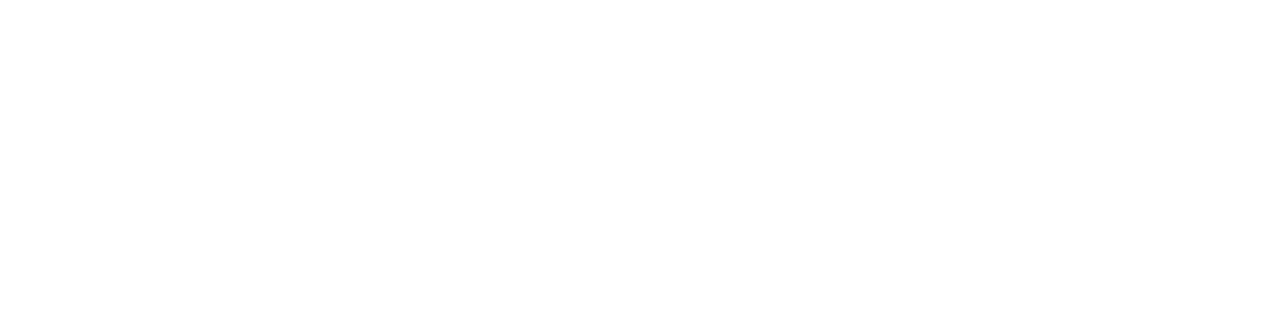
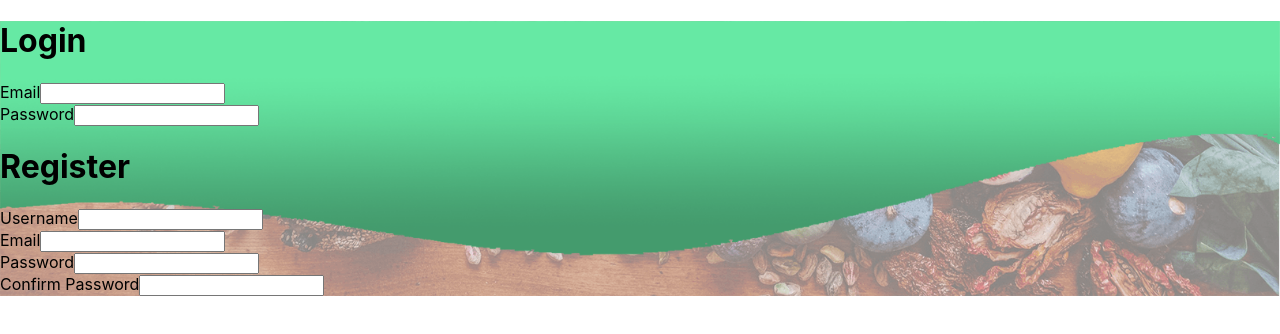
Before and after one commit to RobertsonTanya/Neighborhood-Bartering, a React (Create React App) app in the folder client/: page /loginreg in a window 1280 px wide. Before the commit this address had no page. Shown: the top 334 px of the page. Built offline with nearby package versions, Linux system fonts and the light colour scheme.

Commit message:
starting the login and register FE

```diff
--- a/client/src/App.js
+++ b/client/src/App.js
@@ -4,6 +4,7 @@ import CreateItemForm from './components/CreateItemForm';
 import Dashboard from './components/Dashboard';
 import Requests from './components/RequestPage';
 import MyItemsDisplay from './components/MyItemsDisplay';
+import LoginReg from './components/LoginReg';
 
 import './styles/App.css';
 
@@ -15,9 +16,10 @@ function App() {
       <BrowserRouter>
         <Routes>
           <Route path="/" element={<Dashboard />} default />
-          <Route path="/requests" element={<Requests />} default />
-          <Route path="/create" element={<CreateItemForm />} default />
-          <Route path="/myitems" element={<MyItemsDisplay />} default/>
+          <Route path="/loginreg" element={<LoginReg />} />
+          <Route path="/requests" element={<Requests />}  />
+          <Route path="/create" element={<CreateItemForm />}  />
+          <Route path="/myitems" element={<MyItemsDisplay />} />
         </Routes>
       </BrowserRouter>
     </div>
--- /dev/null
+++ b/client/src/components/Login.js
@@ -0,0 +1,55 @@
+import React, { useEffect, useState } from 'react';
+import axios from 'axios';
+import { useNavigate } from 'react-router-dom';
+
+import styles from "../styles/login.module.css";
+
+const Login = () => {
+    const navigate = useNavigate();
+
+    const [email, setEmail] = useState("");
+    const [password, setPassword] = useState("");
+    const [errorMessage, setErrorMessage] = useState("");
+
+
+    const login = (e) => {
+        e.preventDefault();
+
+        axios.post("http://localhost:8000/api/users/login",
+        {
+            email: email,
+            password: password,
+        },
+        {
+            withCredentials: true
+        })
+        .then((res) => {
+            console.log(res, "res");
+            console.log(res.data, "is res data!");
+            navigate("/");
+        })
+        .catch((err) => {
+            console.log(err);
+            setErrorMessage(err.response.data.message);
+        })
+    }
+
+    return (
+        <div>
+            <h1>Login</h1>
+            {errorMessage ? <p className="error">{errorMessage}</p> : null}
+            <form onSubmit={login}>
+                <div>
+                    <label>Email</label>
+                    <input type="email" name="email" value={email} onChange={(e) => setEmail(e.target.value)} />
+                </div>
+                <div>
+                    <label>Password</label>
+                    <input type="password" name="password" value={password} onChange={(e) => setPassword(e.target.value)} />
+                </div>
+            </form>
+        </div>
+    )
+}
+
+export default Login;
--- /dev/null
+++ b/client/src/components/LoginReg.js
@@ -0,0 +1,15 @@
+import React from 'react';
+
+import Login from './Login';
+import Registration from './Registration';
+
+const LoginReg = (props) => {
+  return (
+    <div>
+        <Login />
+        <Registration />
+    </div>
+  )
+}
+
+export default LoginReg
--- /dev/null
+++ b/client/src/components/Registration.js
@@ -0,0 +1,98 @@
+import React, { useEffect, useState } from 'react';
+import axios from 'axios';
+
+import styles from "../styles/registration.module.css";
+
+
+
+const Registration = (props) => {
+    const [confirmReg, setConfirmReg] = useState("");
+    const [errors, setErrors] = useState({});
+    const [user, setUser] = useState({
+        username: "",
+        email: "",
+        password: "",
+        confirmPassword: ""
+    });
+
+    const handleChange = (e) => {
+        setUser({
+            ...user,
+            [e.target.name]: e.target.value,
+        })
+    }
+    const register = (e) => {
+        e.preventDefault();
+
+        axios.post("http://localhost:8000/api/users/register",
+        user,
+        {
+            withCredentials: true
+        })
+        .then((res) => {
+            console.log(res.data);
+            setUser({
+                username: "",
+                email: "",
+                password: "",
+                confirmPassword: ""
+            });
+            setConfirmReg(
+                "Thank you for registering, you can now log in!",
+            );
+            setErrors({});
+        })
+        .catch((err) => {
+            console.log(err);
+            setErrors(err.response.data.errors);
+        })
+    }
+
+
+    return (
+        <div>
+            <h1>Register</h1>
+            {confirmReg ? <h4 className={styles.confirmReg}>{confirmReg}</h4> : null}
+            <form onSubmit={register}>
+                <div>
+                    <label>Username</label>
+                    {errors.username ? (
+                        <span className="error">
+                            {errors.username.message}
+                        </span>
+                    ) : null}
+                    <input type="text" name="username" value={user.username} onChange={(e) => handleChange(e)} />
+                </div>
+                <div>
+                    <label>Email</label>
+                    {errors.email ? (
+                        <span className="error">
+                            {errors.email.message}
+                        </span>
+                    ) : null}
+                    <input type="email" name="email" value={user.email} onChange={(e) => handleChange(e)} />
+                </div>
+                <div>
+                    <label>Password</label>
+                    {errors.password ? (
+                        <span className="error">
+                            {errors.password.message}
+                        </span>
+                    ) : null}
+                    <input type="password" name="password" value={user.password} onChange={(e) => handleChange(e)} />
+                </div>
+                <div>
+                    <label>Confirm Password</label>
+                    {errors.confirmPassword ? (
+                        <span className="error">
+                            {errors.confirmPassword.message}
+                        </span>
+                    ) : null}
+                    <input type="password" name="confirmPassword" value={user.confirmPassword} onChange={(e) => handleChange(e)} />
+                </div>
+            </form>
+        </div>
+    )
+}
+
+export default Registration;
--- a/client/src/styles/App.css
+++ b/client/src/styles/App.css
@@ -8,3 +8,14 @@
   max-width: 1200px;
   margin: 20px auto;
 }
+
+.success {
+  background-color: #9ffbcd;
+  border-radius: 2px;
+  font-weight: 600;
+}
+
+.error {
+  color: darkred;
+  font-weight: 600;
+}
```
Also changed, not shown: client/src/styles/login.module.css (added), client/src/styles/registration.module.css (added), 1 other file (tests, documents, lock files or other folders).
